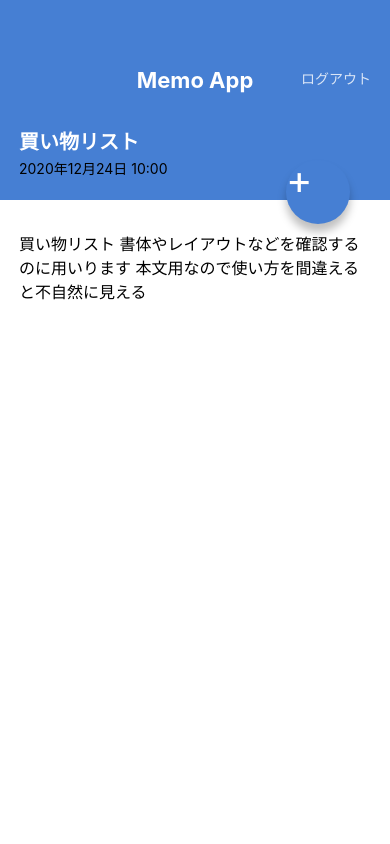
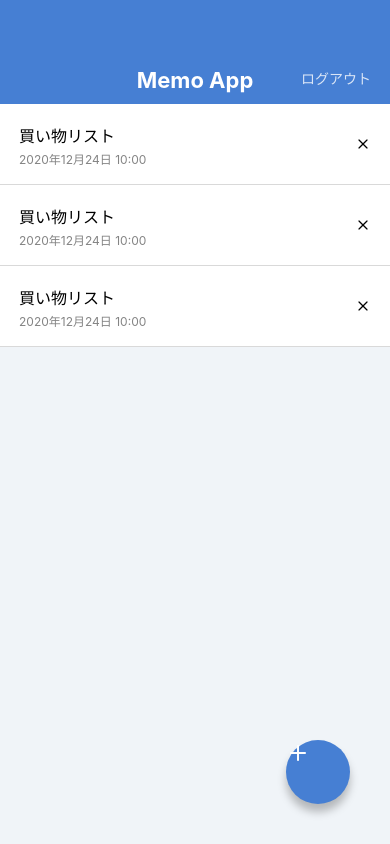
Before and after one commit to kazun1224/MemoApp, a React Native app: screen /MemoList in a window 390 px wide. Built offline with nearby package versions, Linux system fonts and the light colour scheme.

Commit message:
Install @expo/vector-icon

```diff
--- a/App.jsx
+++ b/App.jsx
@@ -5,6 +5,6 @@
 
 export default function App() {
   return (
-    <MenoDetailScreen />
+    <MemoListScreen />
   );
 }
--- a/package.json
+++ b/package.json
@@ -8,6 +8,7 @@
     "eject": "expo eject"
   },
   "dependencies": {
+    "@expo/vector-icons": "^12.0.5",
     "expo": "~42.0.1",
     "expo-status-bar": "~1.0.4",
     "prop-types": "^15.7.2",
--- a/src/components/CircleButton.jsx
+++ b/src/components/CircleButton.jsx
@@ -1,19 +1,20 @@
 import React from "react";
 import {StyleSheet, Text, View} from 'react-native';
 import { string, shape } from 'prop-types';
+import { Feather } from '@expo/vector-icons';
 
 export default function CircleButton(props) {
-  const { children,style } = props;
+  const {style, name } = props;
   return (
     <View style={[styles.circleButton,style]}>
-        <Text style={styles.circleButtonLabel}>{ children }</Text>
+       <Feather name={name} size={24} color="#fff" />
     </View>
   );
 }
 
 CircleButton.propTypes = {
-  children: string.isRequired,
   style: shape(),
+  name: string.isRequired,
 }
 
 const styles = StyleSheet.create({
--- a/src/components/MemoList.jsx
+++ b/src/components/MemoList.jsx
@@ -1,5 +1,6 @@
 import React from "react";
 import { StyleSheet, Text, View } from "react-native";
+import { Feather } from '@expo/vector-icons';
 
 export default function MemoList() {
   return(
@@ -10,7 +11,7 @@
           <Text style={styles.memoListItemDate}>2020年12月24日 10:00</Text>
         </View>
         <View>
-          <Text>X</Text>
+          <Feather name='x' size={16} color='#bobobo' />
         </View>
       </View>
 
@@ -20,7 +21,7 @@
           <Text style={styles.memoListItemDate}>2020年12月24日 10:00</Text>
         </View>
         <View>
-          <Text>X</Text>
+          <Feather name='x' size={16} color='#bobobo' />
         </View>
       </View>
 
@@ -30,7 +31,7 @@
           <Text style={styles.memoListItemDate}>2020年12月24日 10:00</Text>
         </View>
         <View>
-          <Text>X</Text>
+          <Feather name='x' size={16} color='#bobobo' />
         </View>
     </View>
 
--- a/src/screens/MemoDetailScreen.jsx
+++ b/src/screens/MemoDetailScreen.jsx
@@ -18,7 +18,7 @@
           本文用なので使い方を間違えると不自然に見える
         </Text>
       </ScrollView>
-      <CircleButton style={{top: 160,bottom: 'auto'}}>+</CircleButton>
+      <CircleButton style={{top: 160,bottom: 'auto'}} name='edit-2' />
     </View>
   );
 }
--- a/src/screens/MemoListScreen.jsx
+++ b/src/screens/MemoListScreen.jsx
@@ -10,7 +10,7 @@
     <View style={styles.container}>
       <AppBar />
       <MemoList />
-      <CircleButton>+</CircleButton>
+      <CircleButton name='plus' />
     </View>
   );
 }
```
